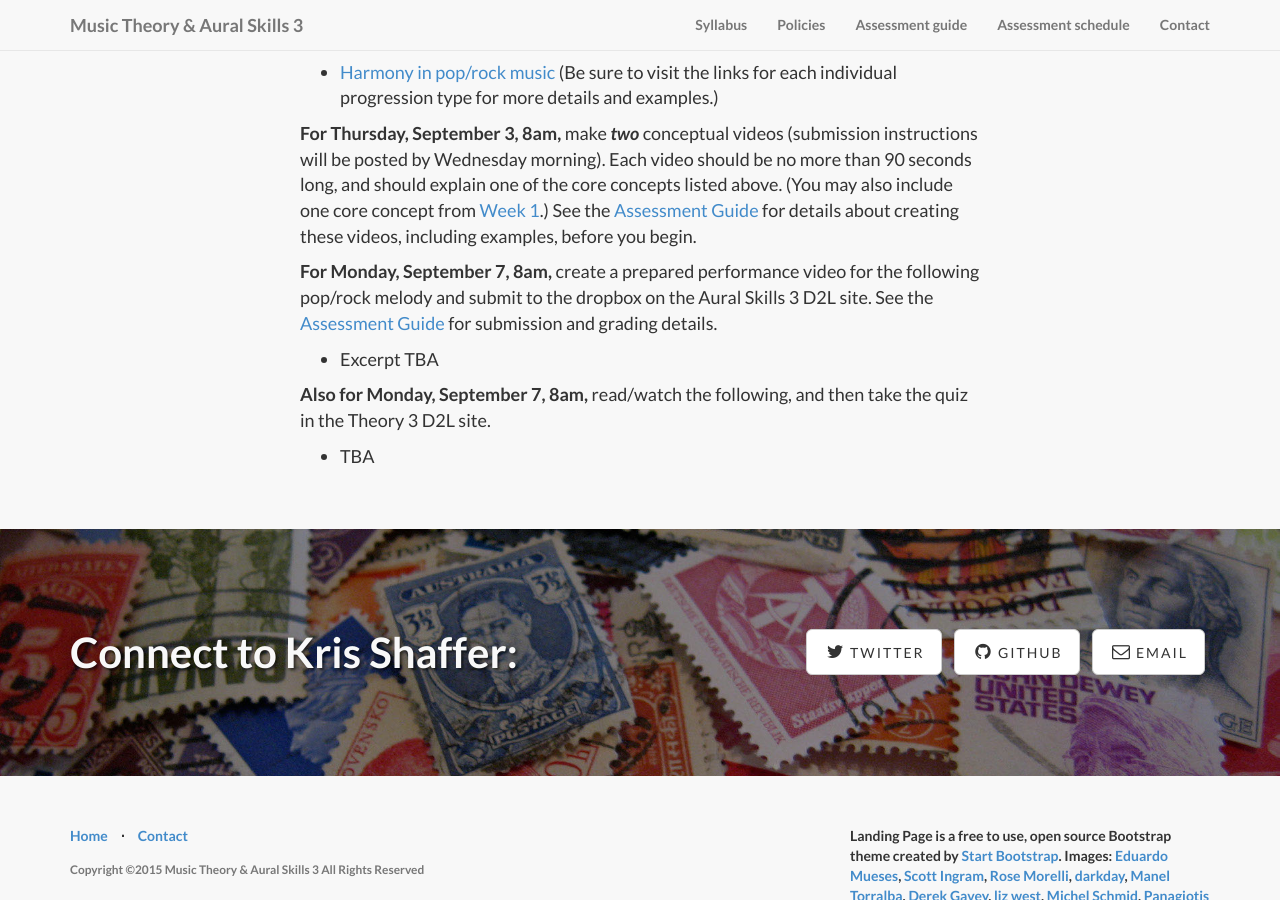
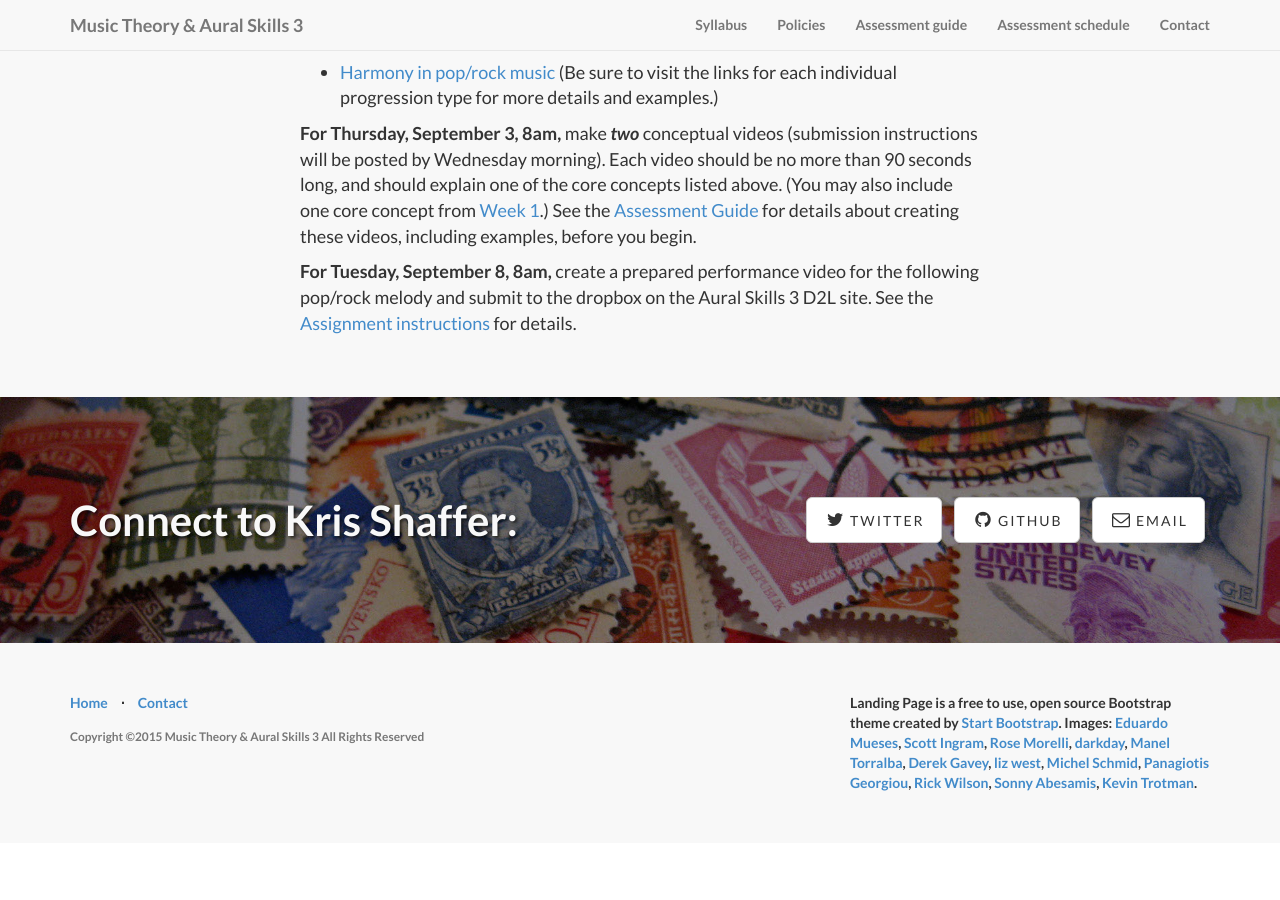
Before and after one commit to kshaffer/theory3, a Jekyll site: the page built from week2.md, in a window 1280 px wide and 900 px high, scrolled down 1794 px. Built offline with Jekyll 4.4.1, drawn with Linux system fonts in a browser that asks for light colours; nearby versions of some CDN libraries; library files that are not in the unit come from our copies; after the commit the page ends 2637 px from its top, so only the background shows below that; some of the changed text lies outside the part shown.

Commit message:
Video portfolio instructions

```diff
--- a/week2.md
+++ b/week2.md
@@ -13,7 +13,7 @@ image: stringArt.jpg
 **Wednesday, September 2:** Modes, mixture (cont.), schemata
 **Thursday, September 3:** Performing pop/rock melodies & IDing schemata
 
-***Due Monday, September 7, 8am:*** *Reading/video quiz*
+***Due Tuesday, September 8, 8am:*** *Video portfolio – first excerpt*
 
 ## Core concepts
 
@@ -50,10 +50,4 @@ In this unit, we will explore the following core concepts:
 
 **For Thursday, September 3, 8am,** make ***two*** conceptual videos (submission instructions will be posted by Wednesday morning). Each video should be no more than 90 seconds long, and should explain one of the core concepts listed above. (You may also include one core concept from [Week 1](/week1/).) See the [Assessment Guide](/assessments/) for details about creating these videos, including examples, before you begin.
 
-**For Monday, September 7, 8am,** create a prepared performance video for the following pop/rock melody and submit to the dropbox on the Aural Skills 3 D2L site. See the [Assessment Guide](/assessments/) for submission and grading details.
-
-- Excerpt TBA
-
-**Also for Monday, September 7, 8am,** read/watch the following, and then take the quiz in the Theory 3 D2L site.
-
-- TBA
+**For Tuesday, September 8, 8am,** create a prepared performance video for the following pop/rock melody and submit to the dropbox on the Aural Skills 3 D2L site. See the [Assignment instructions](/popRockVideoPortfolio/) for details.
```
Also changed, not shown: popRockVideoPortfolio.md (added, +51 -0 lines).
